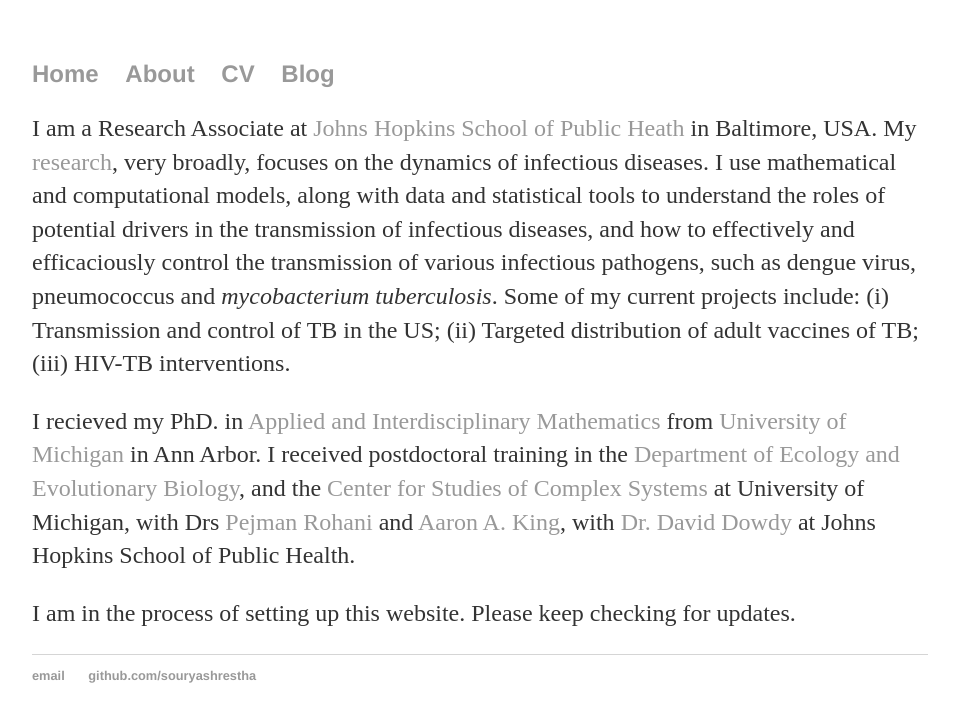
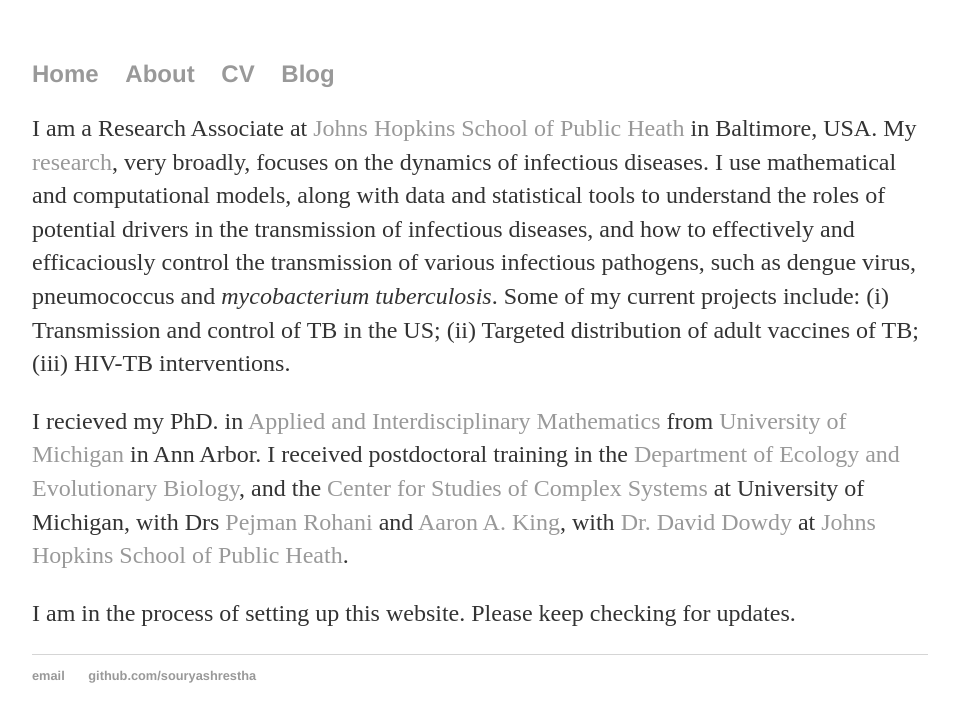
Before and after one commit to souryashrestha/souryashrestha.github.io, a Jekyll site: the page built from about/index.html, in a window 1280 px wide. Shown: the top 722 px of the page, without its empty margins (160-1119 px from the left). Built offline with Jekyll 4.4.1, drawn with Linux system fonts in a browser that asks for light colours.

Commit message:
Update index.html

```diff
--- a/about/index.html
+++ b/about/index.html
@@ -18,7 +18,7 @@
 from <a style="text-decoration:none" href="http://www.umich.edu" target="_blank"> University of Michigan</a> in Ann Arbor.
 I received postdoctoral training in the <a style="text-decoration:none" href="http://www.lsa.umich.edu/eeb" target="_blank"> Department of Ecology and Evolutionary Biology</a>,
 and the <a style="text-decoration:none" href="http://cscs.umich.edu/" target="_blank">Center for Studies of Complex Systems</a> at University of Michigan, with Drs <a style="text-decoration:none" href="http://www.lsa.umich.edu/eeb/people/faculty/ci.rohanipej_ci.detail" target="_blank">Pejman Rohani</a> and <a style="text-decoration:none" href="http://www.lsa.umich.edu/eeb/people/faculty/ci.kingaaron_ci.detail" target="_blank">Aaron A. King</a>,
-with <a style="text-decoration:none" href="http://www.jhsph.edu/faculty/directory/profile/5157/Dowdy/David_W." target="_blank">Dr. David Dowdy</a> at Johns Hopkins School of Public Health.
+with <a style="text-decoration:none" href="http://www.jhsph.edu/faculty/directory/profile/5157/Dowdy/David_W." target="_blank">Dr. David Dowdy</a> at <a style="text-decoration:none" href="http://www.jhsph.edu" target="_blank"> Johns Hopkins School of Public Heath</a>.
 	</p>
 
 <p>
```
